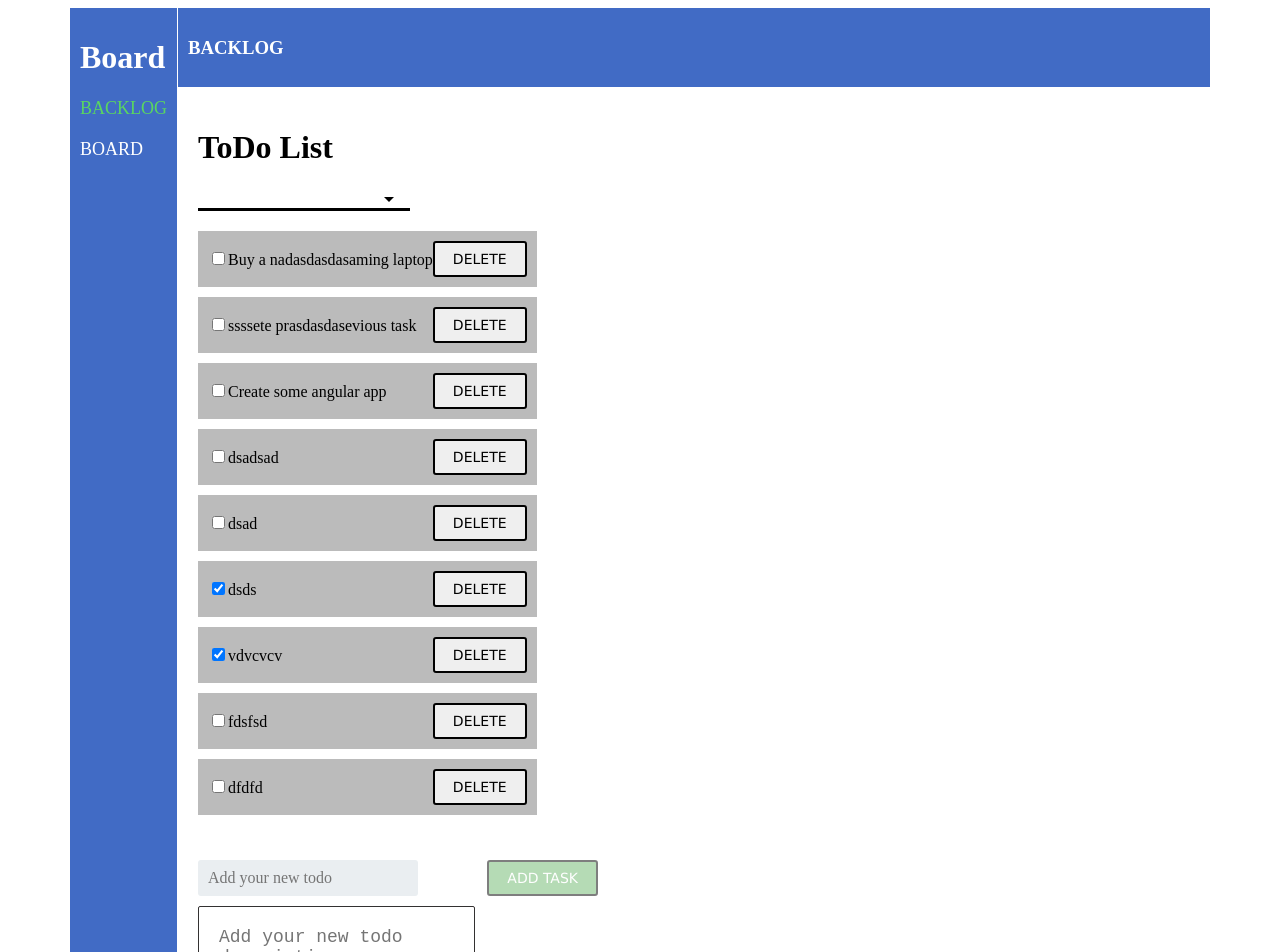
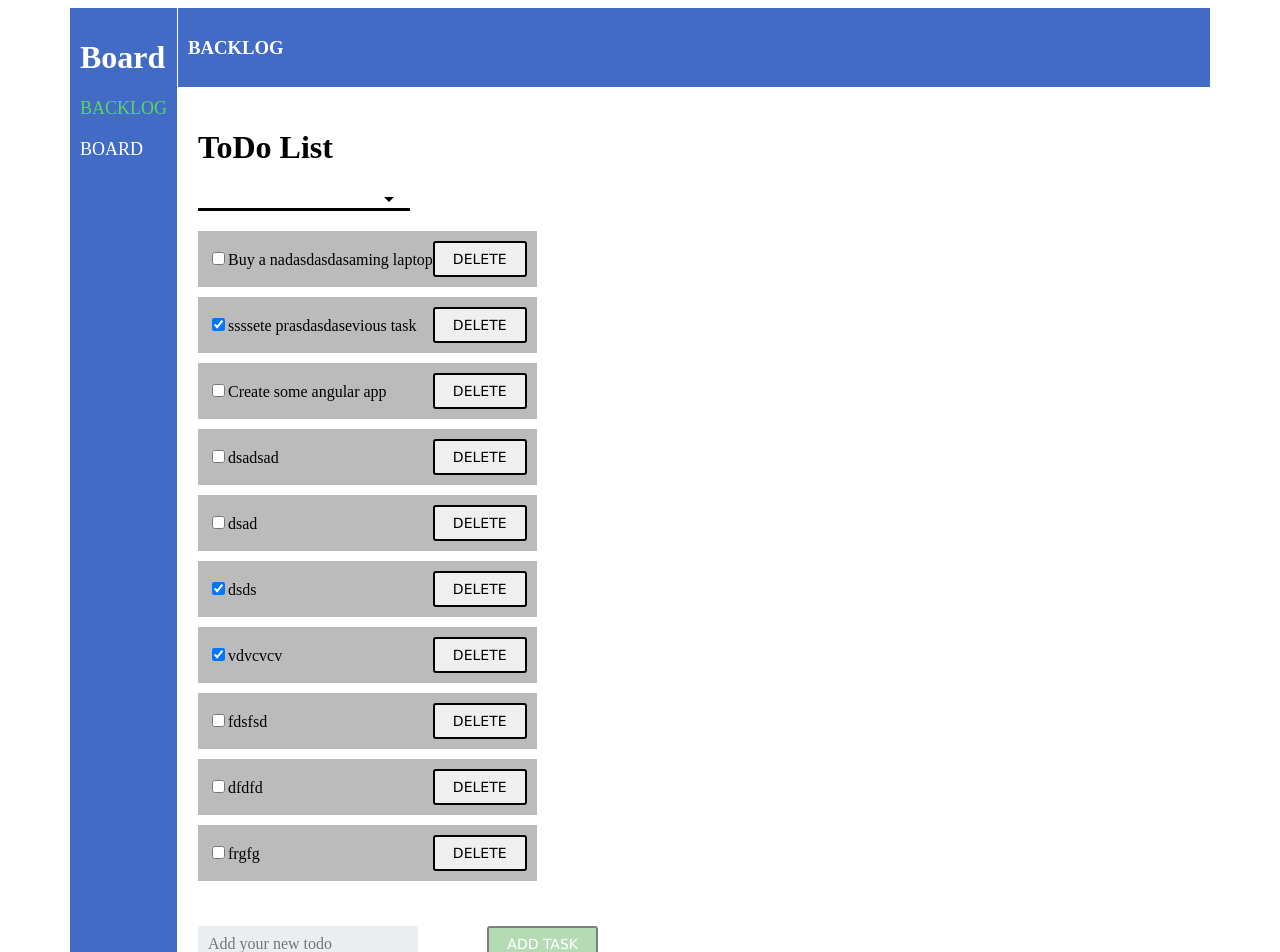
Before and after one commit to Angular-OTUS/ToDoList-RuslanRyazanov, an Angular app: page /backlog/tasks in a window 1280 px wide. Shown: the top 952 px of the page. Built offline with nearby package versions, Linux system fonts and the light colour scheme; data requests are answered from the project's data file.

Commit message:
homework-8_fix

```diff
--- a/items.json
+++ b/items.json
@@ -10,7 +10,7 @@
       "id": "44",
       "text": "ssssete prasdasdasevious task",
       "description": "Be happy about your new laptop",
-      "status": "IN_PROGRESS"
+      "status": "COMPLETED"
     },
     {
       "id": "55",
@@ -53,6 +53,12 @@
       "text": "dfdfd",
       "description": "dfdfdfdfdf",
       "status": "IN_PROGRESS"
+    },
+    {
+      "id": "482",
+      "text": "frgfg",
+      "description": "fdgdsgdfg",
+      "status": "IN_PROGRESS"
     }
   ]
 }
--- a/src/app/app.routes.ts
+++ b/src/app/app.routes.ts
@@ -32,6 +32,6 @@ export const routes: Routes = [
   },
   {
     path: "**",
-    redirectTo: "/tasks",
+    redirectTo: "/",
   }
 ];
--- a/src/app/components/board/board.component.scss
+++ b/src/app/components/board/board.component.scss
@@ -21,7 +21,3 @@
     text-align: center;
   }
 }
-
-.board-container {
-  padding: 20px;
-}
--- a/src/app/components/task-board/task-board.component.ts
+++ b/src/app/components/task-board/task-board.component.ts
@@ -14,16 +14,13 @@ import { NgClass } from "@angular/common";
   styleUrl: './task-board.component.scss'
 })
 export class TaskBoardComponent {
-  protected readonly componentTitle: string = 'Board';
-
   constructor(
     private router: Router
   ) {}
 
   protected getCurrentTabName(): string | undefined {
     const currentPath: string = this.router.url.split('/').filter(Boolean).join('/');
-    const route = this.routes
-      .find(route => currentPath.startsWith(route.path));
+    const route = this.routes.find(route => currentPath.startsWith(route.path));
 
     return route?.name;
   }
--- a/src/app/components/to-do-list/to-do-list.component.ts
+++ b/src/app/components/to-do-list/to-do-list.component.ts
@@ -85,7 +85,7 @@ export class ToDoListComponent implements OnInit, OnDestroy {
 
   public selectItem(itemId: string) {
     this.selectedItemId = itemId;
-    this.router.navigate([`/tasks/${itemId}`]).then();
+    this.router.navigate([`backlog/tasks/${itemId}`]).then();
   }
   public updateItem(updatedItem: TodoListItem) {
     this.todoListService.updateItem(updatedItem)
```
